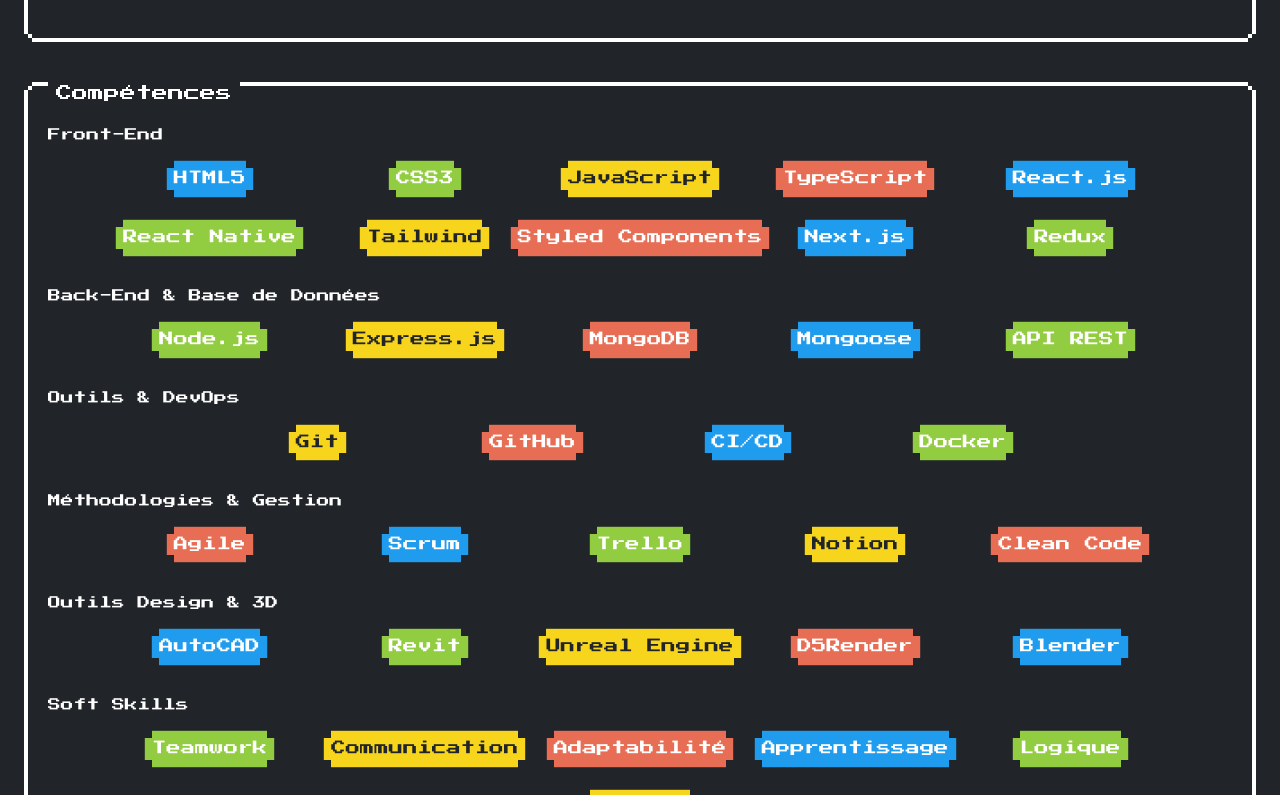
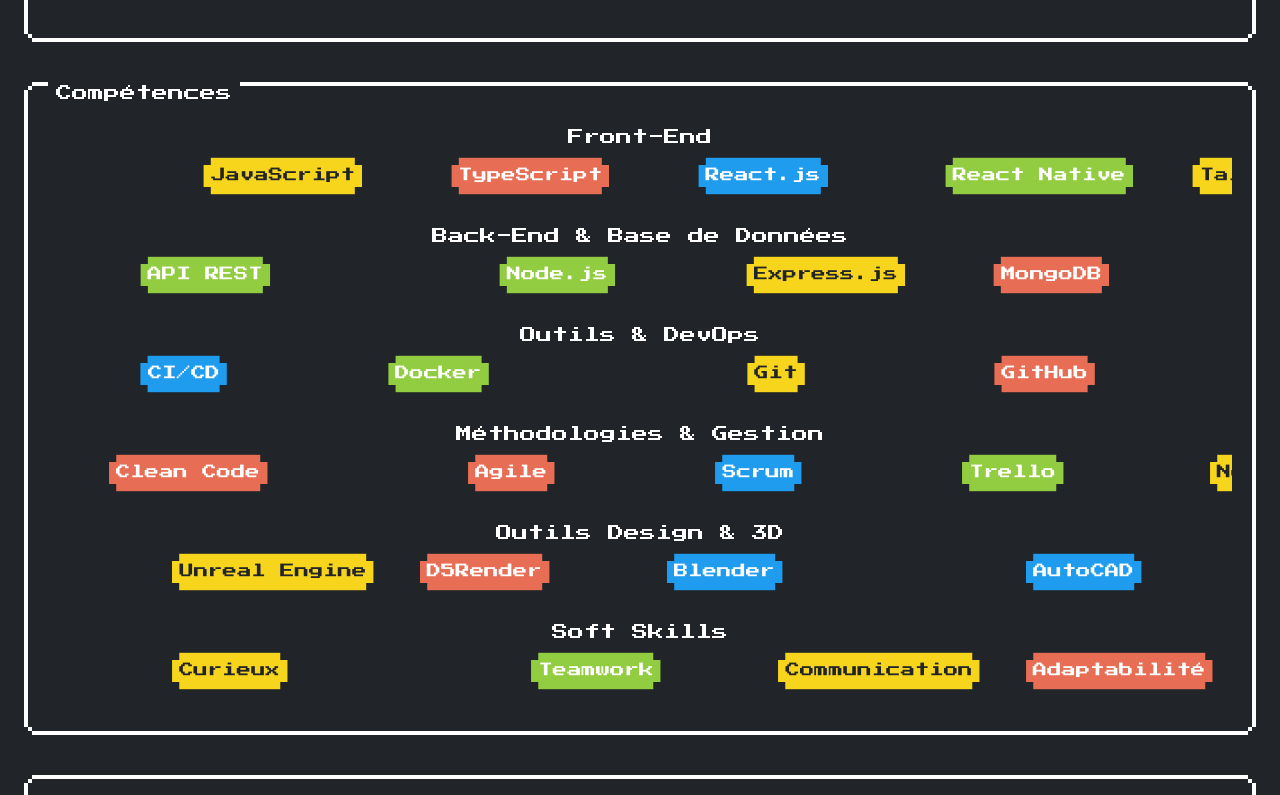
Before and after one commit to leo-chok/myportfolio, a React (Vite) app: page / in a window 1280 px wide. Shown: the part 1480-2275 px from the top of the page. Built offline with nearby package versions, Linux system fonts and the light colour scheme.

Commit message:
Ajoute de Marquee pour faire défiler les badges et ajouter de l'animation

```diff
--- a/package.json
+++ b/package.json
@@ -10,13 +10,14 @@
     "preview": "vite preview"
   },
   "dependencies": {
+    "@nsmr/pixelart-react": "^2.0.0",
     "nes.css": "^2.3.0",
     "pixelarticons": "^1.8.1",
     "react": "^19.0.0",
     "react-dom": "^19.0.0",
+    "react-fast-marquee": "^1.6.5",
     "react-intersection-observer": "^9.16.0",
-    "react-scroll": "^1.9.3",
-    "@nsmr/pixelart-react": "^2.0.0"
+    "react-scroll": "^1.9.3"
   },
   "devDependencies": {
     "@eslint/js": "^9.21.0",
--- a/src/components/Navbar.css
+++ b/src/components/Navbar.css
@@ -54,7 +54,7 @@
   /* Ajuste le padding quand ouvert */
   padding-top: 0.5rem;
   padding-bottom: 0.5rem;
-  border-bottom: 4px solid #fff; /* Afficher la bordure seulement quand ouvert */
+  border-bottom: 4px dotted #fff; /* Afficher la bordure seulement quand ouvert */
 }
 
 /* Style des liens dans le menu mobile */
--- a/src/components/Skills.jsx
+++ b/src/components/Skills.jsx
@@ -1,105 +1,72 @@
 // src/components/Skills.jsx
 import React from "react";
 import { useInView } from "react-intersection-observer";
+import Marquee from "react-fast-marquee"; // Assure-toi qu'il est importé
 
-// Liste des compétences par catégorie (inchangée)
+// Liste des compétences (ta version avec textes courts)
 const skillsData = {
-  "Front-End": [
-    "HTML5",
-    "CSS3",
-    "JavaScript",
-    "TypeScript",
-    "React.js",
-    "React Native",
-    "Tailwind",
-    "Styled Components",
-    "Next.js",
-    "Redux",
-  ],
-  "Back-End & Base de Données": [
-    "Node.js",
-    "Express.js",
-    "MongoDB",
-    "Mongoose",
-    "API REST",
-  ],
-  "Outils & DevOps": ["Git", "GitHub", "CI/CD", "Docker"],
-  "Méthodologies & Gestion": [
-    "Agile",
-    "Scrum",
-    "Trello",
-    "Notion",
-    "Clean Code",
-  ],
-  "Outils Design & 3D": [
-    "AutoCAD",
-    "Revit",
-    "Unreal Engine",
-    "D5Render",
-    "Blender",
-  ],
-  "Soft Skills": [
-    "Teamwork",
-    "Communication",
-    "Adaptabilité",
-    "Apprentissage",
-    "Logique",
-    "Curieux",
-  ],
+  'Front-End': [ "HTML5", "CSS3", "JavaScript", "TypeScript", "React.js", "React Native", "Tailwind", "Components", "Next.js", "Redux" ],
+  'Back-End & Base de Données': [ "Node.js", "Express.js", "MongoDB", "Mongoose", "API REST" ],
+  'Outils & DevOps': ["Git", "GitHub", "CI/CD", "Docker"],
+  'Méthodologies & Gestion': [ "Agile", "Scrum", "Trello", "Notion", "Clean Code" ],
+  'Outils Design & 3D': [ "AutoCAD", "Revit", "Unreal Engine", "D5Render", "Blender" ],
+  'Soft Skills': [ "Teamwork", "Communication", "Adaptabilité", "Apprentissage", "Logique", "Curieux" ],
 };
 
-// Couleurs pour les badges (inchangé)
-const badgeColors = ["is-primary", "is-success", "is-warning", "is-error"]; // Ajouté 'is-dark' pour plus de variété
+// Couleurs pour les badges (ta version)
+const badgeColors = ["is-primary", "is-success", "is-warning", "is-error"];
 
 function Skills() {
   const { ref, inView } = useInView({
     triggerOnce: true,
-    threshold: 0.1,
+    threshold: 0.1, // Peut-être déclencher un peu plus tôt si la section est haute
   });
 
   return (
     <section
       ref={ref}
-      className={`nes-container is-rounded is-dark with-title fade-in-section ${
-        inView ? "is-visible" : ""
-      }`}
+      className={`nes-container is-rounded is-dark with-title fade-in-section ${ inView ? "is-visible" : "" }`}
       style={{ marginBottom: "2rem" }}
     >
       <h2 className="title">Compétences</h2>
 
+      {/* Boucle sur chaque catégorie */}
       {Object.entries(skillsData).map(([category, skills], categoryIndex) => (
-        <div key={category} style={{ marginBottom: "1.5rem" }}>
-          <p>
+        <div key={category} style={{ marginBottom: "1.5rem", justifyContent:"center" }}>
+          <h4 style={{ marginBottom: '0.5rem', textAlign: "center"  }}>
             <strong>{category}</strong>
-          </p>
-          {/* Conteneur Flex pour les badges */}
-          <div
-            style={{
-              display: "flex",
-              justifyContent: "center",
-              flexWrap: "wrap",
-              gap: "1rem 2rem" /* Espace vertical / horizontal */,
-            }}
+          </h4>
+
+          {/* --- Marquee pour TOUTES les catégories --- */}
+          <div className="skills-marquee" style={{ overflow: 'hidden' }}>
+               <Marquee
+                  gradient={false}
+                  speed={60 + (categoryIndex % 3) * 5}
+                  pauseOnHover={true}
+                  // --- > Direction Alternée <---
+                  direction={categoryIndex % 2 === 0 ? 'left' : 'right'} // Pair=gauche, Impair=droite
+                  autoFill={true}
                >
+                  {/* Boucle pour générer les badges DANS le Marquee */}
                   {skills.map((skill, skillIndex) => {
-              // Détermine la couleur du badge en boucle
-              const colorClass =
-                badgeColors[(categoryIndex + skillIndex) % badgeColors.length];
-
+                      const colorClass = badgeColors[(categoryIndex + skillIndex) % badgeColors.length];
                       return (
-                // Utilisation de la structure nes-badge correcte
-                // On utilise <div> au lieu de <a> car ce ne sont pas des liens
+                        // Badge avec marge droite pour l'espacement
                         <div
                           className="nes-badge"
                           key={skill}
-                  style={{ display: "flex", justifyContent: "center" }}
+                          style={{ marginRight: '3rem',marginLeft: '3rem' }} // Espace entre badges
                         >
-                  {/* Le span intérieur porte la classe de couleur */}
                           <span className={colorClass}>{skill}</span>
                         </div>
                       );
                   })}
+                  {/* Espace vide à la fin */}
+                  <div style={{ marginRight: '3rem',marginLeft: '3rem' }}>&nbsp;</div>
+               </Marquee>
           </div>
+          {/* --- Fin Marquee --- */}
+
         </div>
       ))}
     </section>
```
Also changed, not shown: 1 other file (tests, documents, lock files or other folders). Lines whose indentation alone changed are shown as unchanged.
